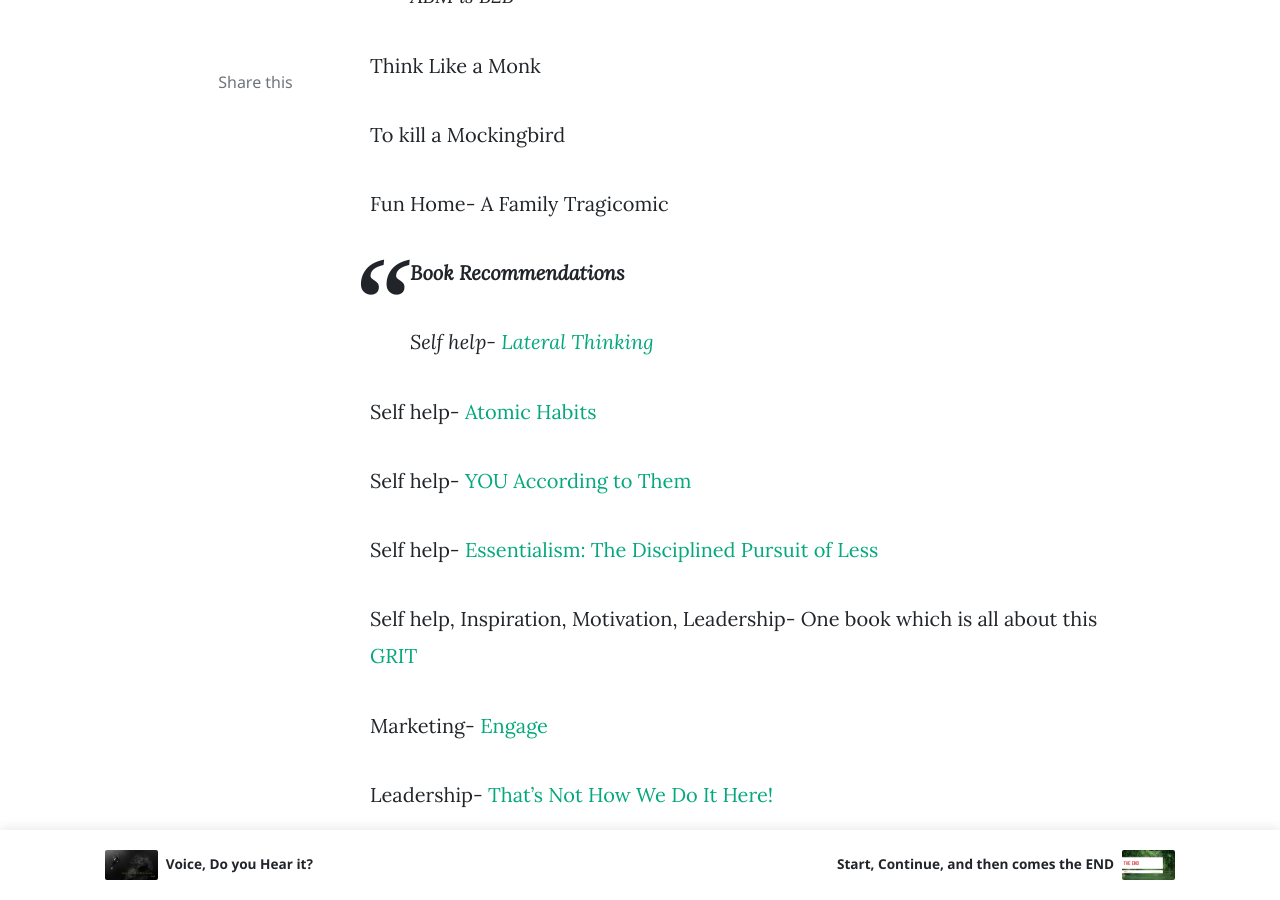
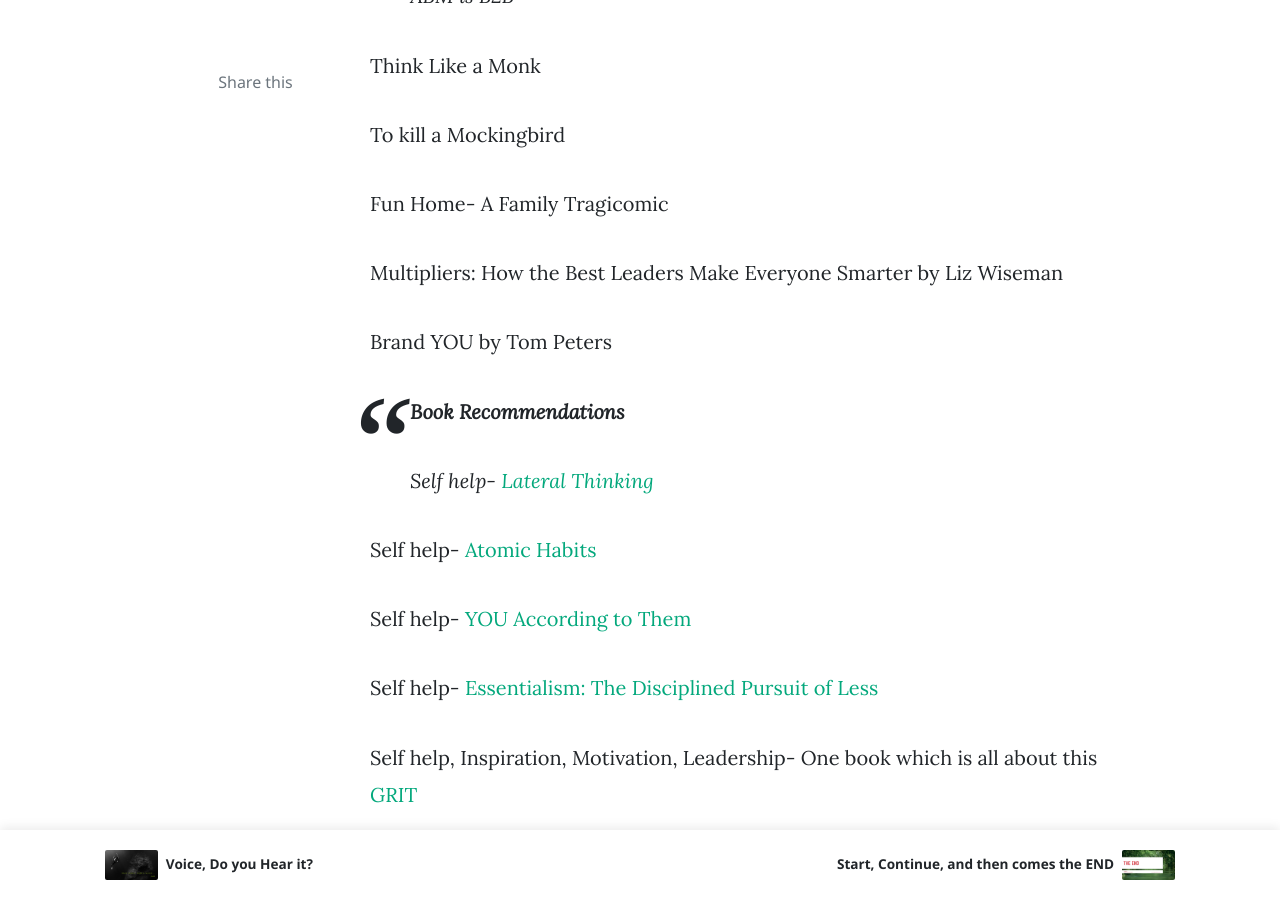
Before and after one commit to shikhashikz/shikhashikz.github.io, a Jekyll site: the page built from _posts/2021-06-13-Learning-Resource-List.md, in a window 1280 px wide and 900 px high, scrolled down 2144 px. Built offline with Jekyll 4.4.1, drawn with Linux system fonts in a browser that asks for light colours; nearby versions of some CDN libraries; comment, search, counter and statistics services are not loaded; some of the changed text lies outside the part shown.

Commit message:
Update 2021-06-13-Learning-Resource-List.md

```diff
--- a/_posts/2021-06-13-Learning-Resource-List.md
+++ b/_posts/2021-06-13-Learning-Resource-List.md
@@ -39,6 +39,10 @@
 To kill a Mockingbird
 
 Fun Home- A Family Tragicomic
+
+Multipliers: How the Best Leaders Make Everyone Smarter by Liz Wiseman
+
+Brand YOU by Tom Peters
 
 > **Book Recommendations**
 >
```
Also changed, not shown: other parts of _posts/2021-06-13-Learning-Resource-List.md (+1 -1 lines).
